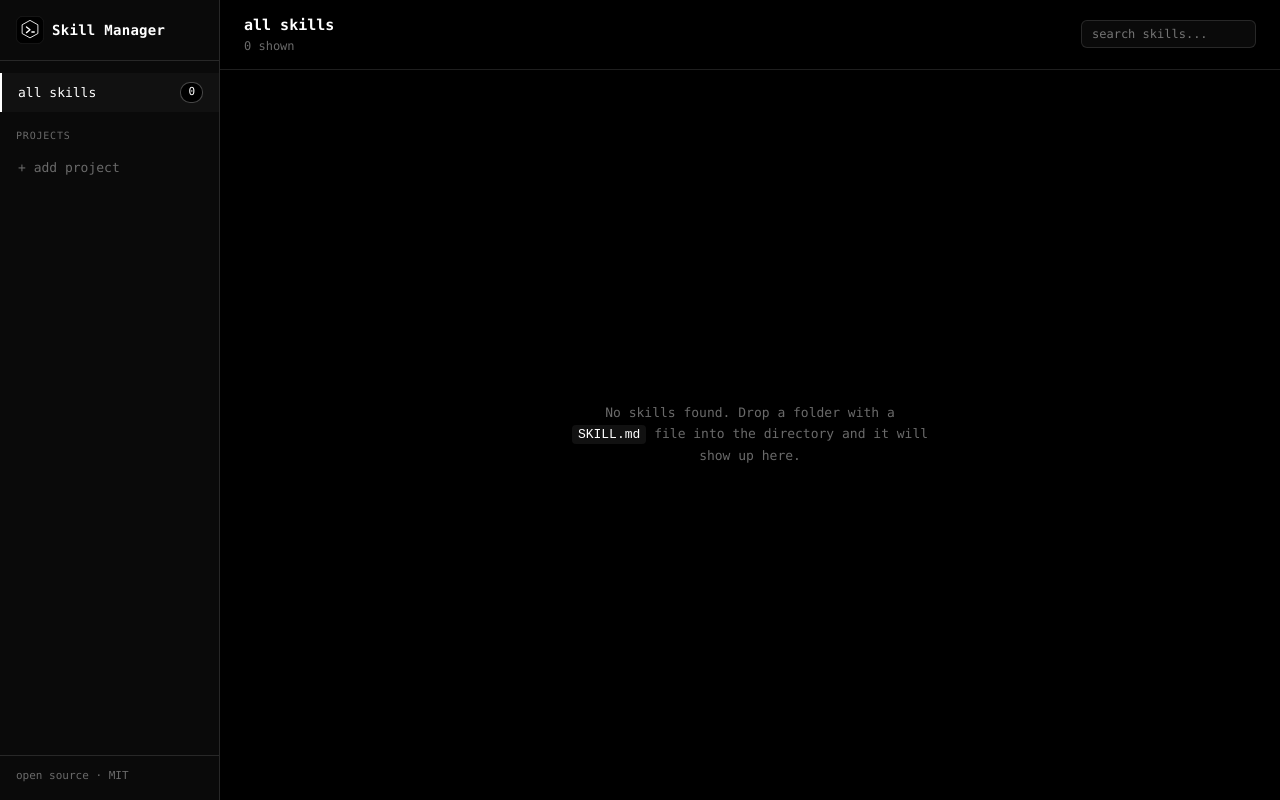
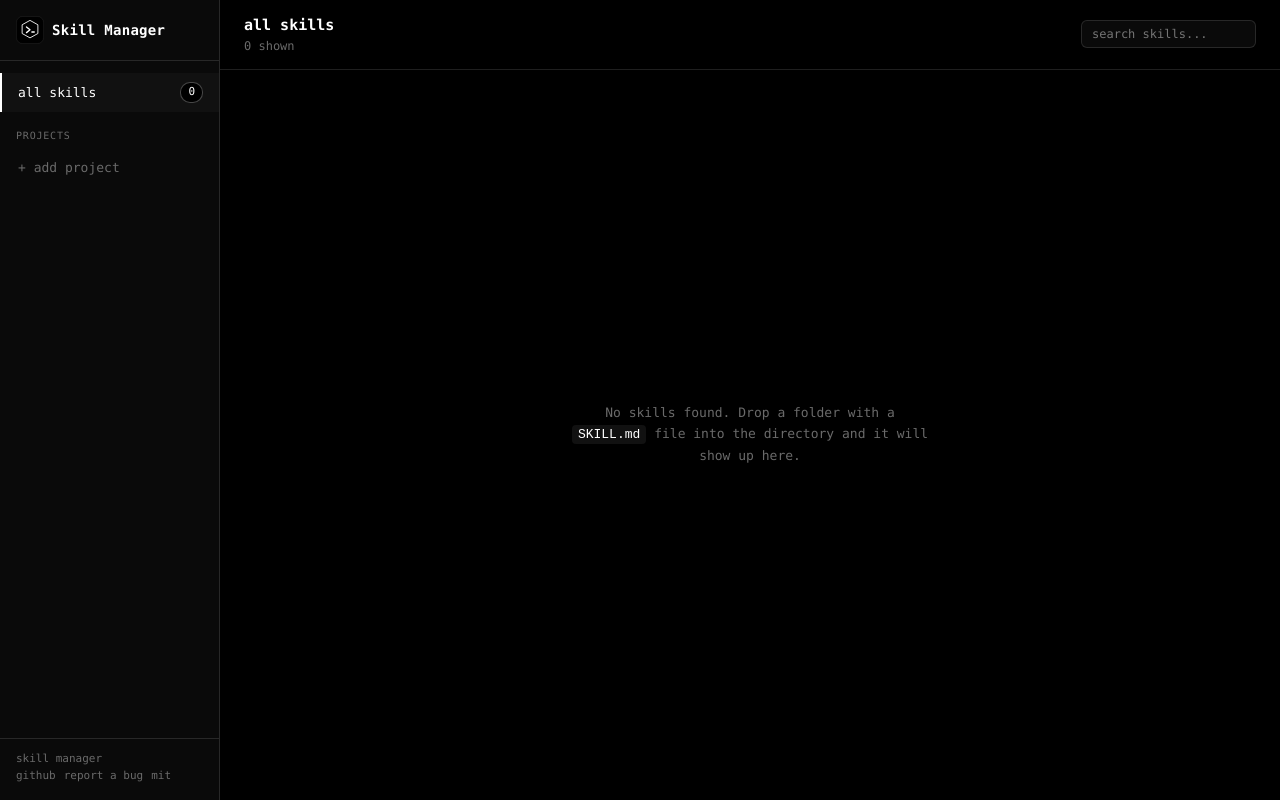
Before and after one commit to abubakarsiddik31/skill-manager, a React (Vite) app: page / in a window 1280 px wide. Built offline with nearby package versions, Linux system fonts and the light colour scheme.

Commit message:
flesh out sidebar footer with version and repo links
"open source · MIT" wasted the slot on static text. The footer now
shows the running app version (helps bug reports) and links to the
repo, the bug-report template, and the license via the opener plugin,
which was already registered but unused.

```diff
--- a/src/App.css
+++ b/src/App.css
@@ -147,6 +147,19 @@ body,
 
 .sidebar-footer a {
   color: var(--text-faint);
+  cursor: pointer;
+  text-decoration: none;
+}
+
+.sidebar-footer a:hover {
+  color: var(--text-dim);
+  text-decoration: underline;
+}
+
+.footer-links {
+  display: flex;
+  gap: 8px;
+  flex-wrap: wrap;
 }
 
 /* ---------- main ---------- */
--- a/src/components/Sidebar.tsx
+++ b/src/components/Sidebar.tsx
@@ -1,6 +1,14 @@
+import { useEffect, useState } from "react";
+import { getVersion } from "@tauri-apps/api/app";
+import { openUrl } from "@tauri-apps/plugin-opener";
 import type { ProjectInfo, ToolEntry, View } from "../types";
 
 const ALL = "all" as const;
+const REPO_URL = "https://github.com/abubakarsiddik31/skill-manager";
+
+function link(url: string) {
+  return () => openUrl(url).catch(console.error);
+}
 
 interface SidebarProps {
   toolEntries: ToolEntry[];
@@ -27,6 +35,12 @@ export function Sidebar({
   onOpenProject,
   onAddProject,
 }: SidebarProps) {
+  const [version, setVersion] = useState("");
+
+  useEffect(() => {
+    getVersion().then(setVersion).catch(console.error);
+  }, []);
+
   return (
     <aside className="sidebar">
       <div className="brand">
@@ -76,7 +90,16 @@ export function Sidebar({
         <span>+ add project</span>
       </div>
 
-      <div className="sidebar-footer">open source · MIT</div>
+      <div className="sidebar-footer">
+        <div className="footer-version">
+          skill manager{version ? ` v${version}` : ""}
+        </div>
+        <div className="footer-links">
+          <a onClick={link(REPO_URL)}>github</a>
+          <a onClick={link(`${REPO_URL}/issues/new?template=bug_report.yml`)}>report a bug</a>
+          <a onClick={link(`${REPO_URL}/blob/main/LICENSE`)}>mit</a>
+        </div>
+      </div>
     </aside>
   );
 }
```
